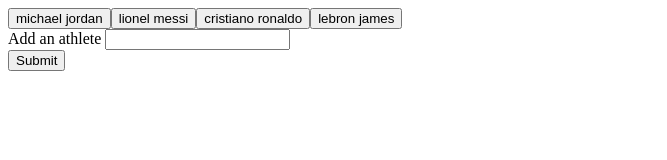
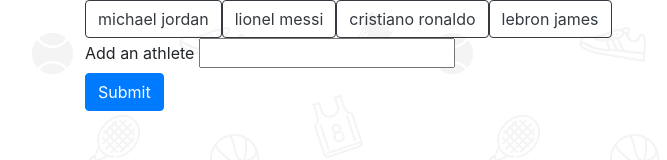
Before and after one commit to xanderrrrrr/gifpage, a plain HTML site: page index.html in a window 1280 px wide. Shown: the whole page, without its empty margins (0-667 px from the left). Drawn offline with nearby package versions, Linux system fonts and the light colour scheme.

Commit message:
added styling and the rating is above because it looks better

```diff
--- a/app.js
+++ b/app.js
@@ -74,7 +74,7 @@ function renderButtons() {
         // This code $("<button>") is all jQuery needs to create the start and end tag. (<button></button>)
         var a = $("<button>");
         // Adding a class
-        a.addClass("athlete");
+        a.addClass("athlete btn btn-outline-dark");
         // Adding a data-attribute with a value of the athlete at index i
         a.attr("data-name", topics[i]);
         // Providing the button's text with a value of the athlete at index i
--- a/index.html
+++ b/index.html
@@ -1,10 +1,16 @@
 <!DOCTYPE html>
 <html>
+
 <head>
     <title>
         gifpage
     </title>
+    <!-- Here's a link to the actual stylesheet -->
+    <link rel="stylesheet" href="reset.css">
+    <!-- bootstrap -->
+    <link href="https://stackpath.bootstrapcdn.com/bootstrap/4.3.1/css/bootstrap.min.css" rel="stylesheet" integrity="sha384-ggOyR0iXCbMQv3Xipma34MD+dH/1fQ784/j6cY/iJTQUOhcWr7x9JvoRxT2MZw1T" crossorigin="anonymous">
 </head>
+
 <body>
     <div class="container">
         <div id="buttons"></div>
@@ -13,11 +19,12 @@
             <input type="text" id="user-input"><br>
 
             <!-- Button triggers new thing to be added -->
-                    <input id="add-athlete" type="submit" value="Submit">
+            <input id="add-athlete" type="submit" value="Submit" class="btn btn-primary">
         </form>
         <div id="images-go-here"></div>
     </div>
     <script src="https://cdnjs.cloudflare.com/ajax/libs/jquery/3.2.1/jquery.min.js"></script>
     <script src="app.js"></script>
 </body>
+
 </html>
--- /dev/null
+++ b/reset.css
@@ -0,0 +1,52 @@
+/* http://meyerweb.com/eric/tools/css/reset/
+   v2.0 | 20110126
+   License: none (public domain)
+*/
+
+html, body, div, span, applet, object, iframe,
+h1, h2, h3, h4, h5, h6, p, blockquote, pre,
+a, abbr, acronym, address, big, cite, code,
+del, dfn, em, img, ins, kbd, q, s, samp,
+small, strike, strong, sub, sup, tt, var,
+b, u, i, center,
+dl, dt, dd, ol, ul, li,
+fieldset, form, label, legend,
+table, caption, tbody, tfoot, thead, tr, th, td,
+article, aside, canvas, details, embed,
+figure, figcaption, footer, header, hgroup,
+menu, nav, output, ruby, section, summary,
+time, mark, audio, video {
+	margin: 0;
+	padding: 0;
+	border: 0;
+	font-size: 100%;
+	font: inherit;
+	vertical-align: baseline;
+}
+/* HTML5 display-role reset for older browsers */
+article, aside, details, figcaption, figure,
+footer, header, hgroup, menu, nav, section {
+	display: block;
+}
+body {
+	line-height: 1;
+}
+ol, ul {
+	list-style: none;
+}
+blockquote, q {
+	quotes: none;
+}
+blockquote:before, blockquote:after,
+q:before, q:after {
+	content: '';
+	content: none;
+}
+table {
+	border-collapse: collapse;
+	border-spacing: 0;
+}
+
+body {
+    background: url(images/sports.png);
+}
```
Also changed, not shown: images/sports.png (added), 1 other file. Lines whose indentation alone changed are shown as unchanged.
